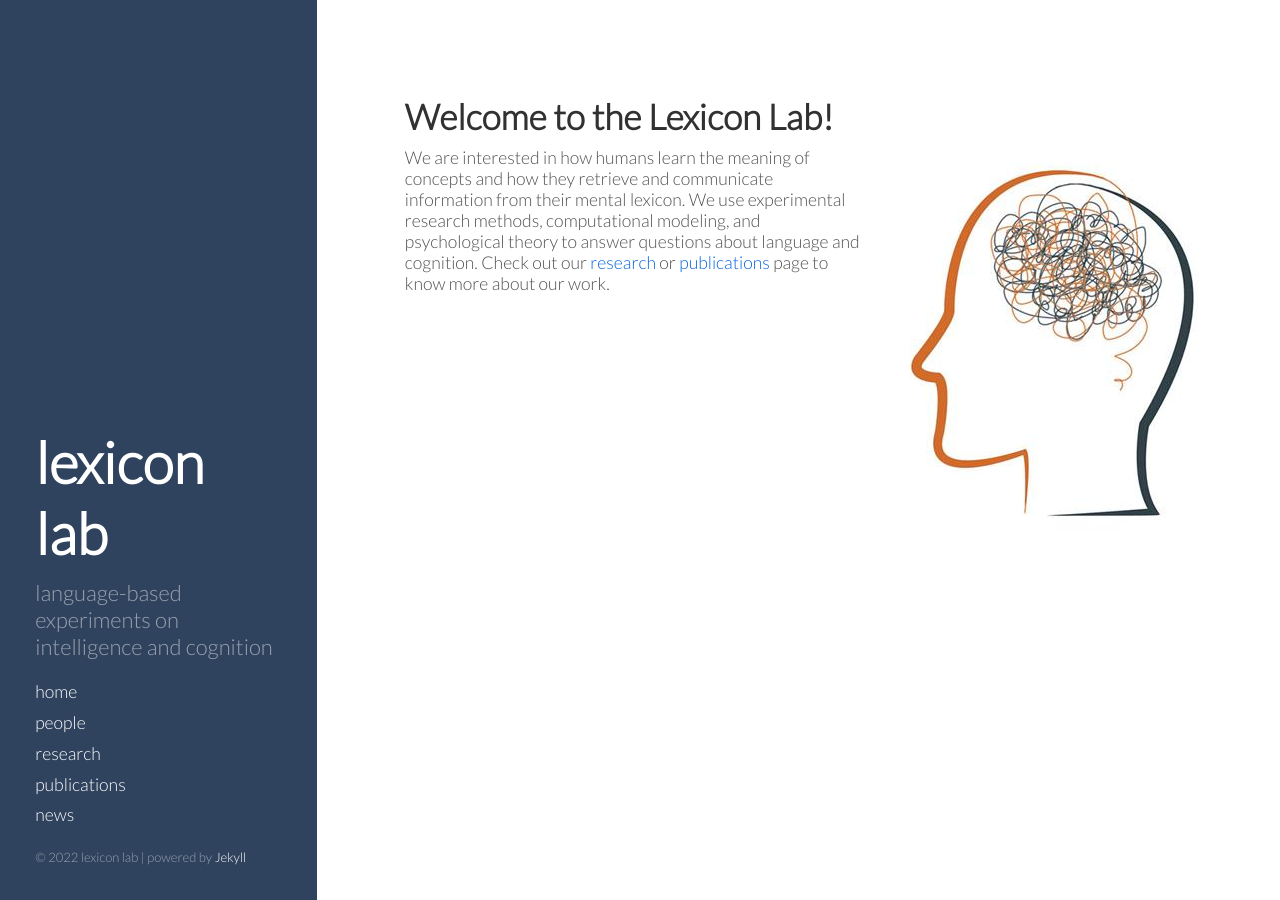
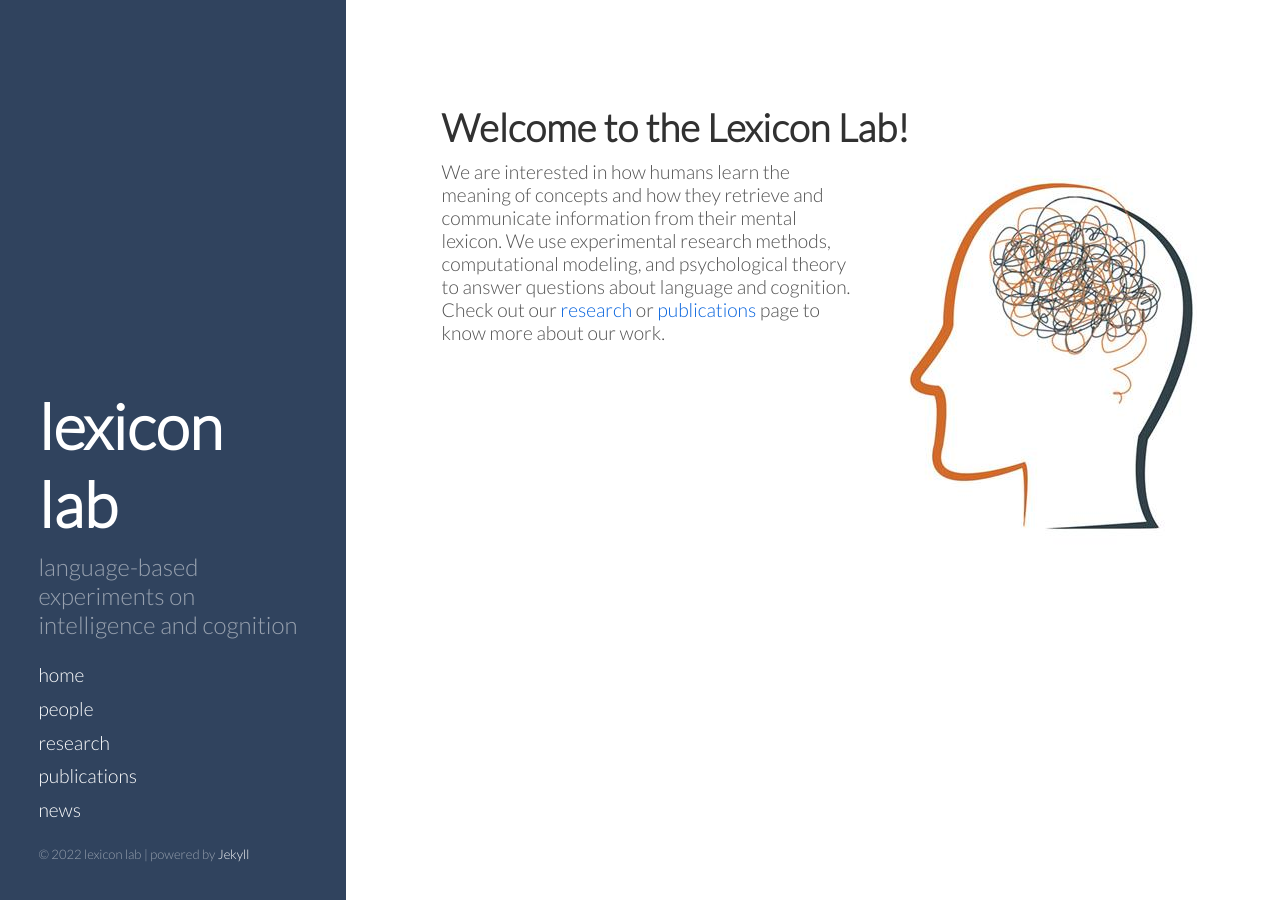
Before and after one commit to thelexiconlab/thelexiconlab.github.io, a Jekyll site: the page built from index.html, in a window 1280 px wide. Built offline with Jekyll 4.4.1, drawn with Linux system fonts in a browser that asks for light colours; Markdown is read by kramdown in place of the engine named in the settings; the list of posts is cut into pages by our own code.

Commit message:
changed font

```diff
--- a/public/css/hyde.css
+++ b/public/css/hyde.css
@@ -36,12 +36,12 @@ html {
 }
 @media (min-width: 48em) {
   html {
-    font-size: 1.1em;
+    font-size: 1.2em;
   }
 }
 @media (min-width: 58em) {
   html {
-    font-size: 1.1em;
+    font-size: 1.2em;
   }
 }
 
```
